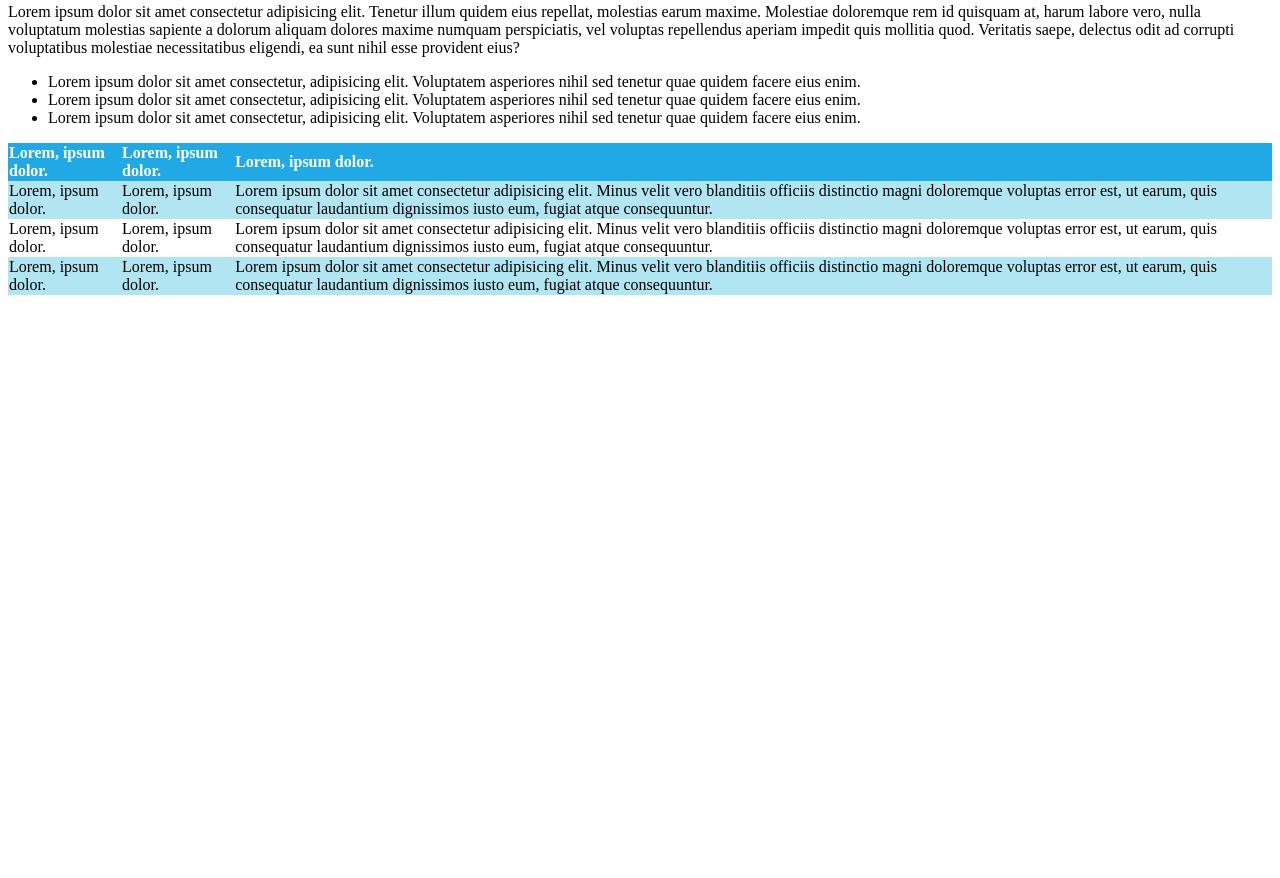
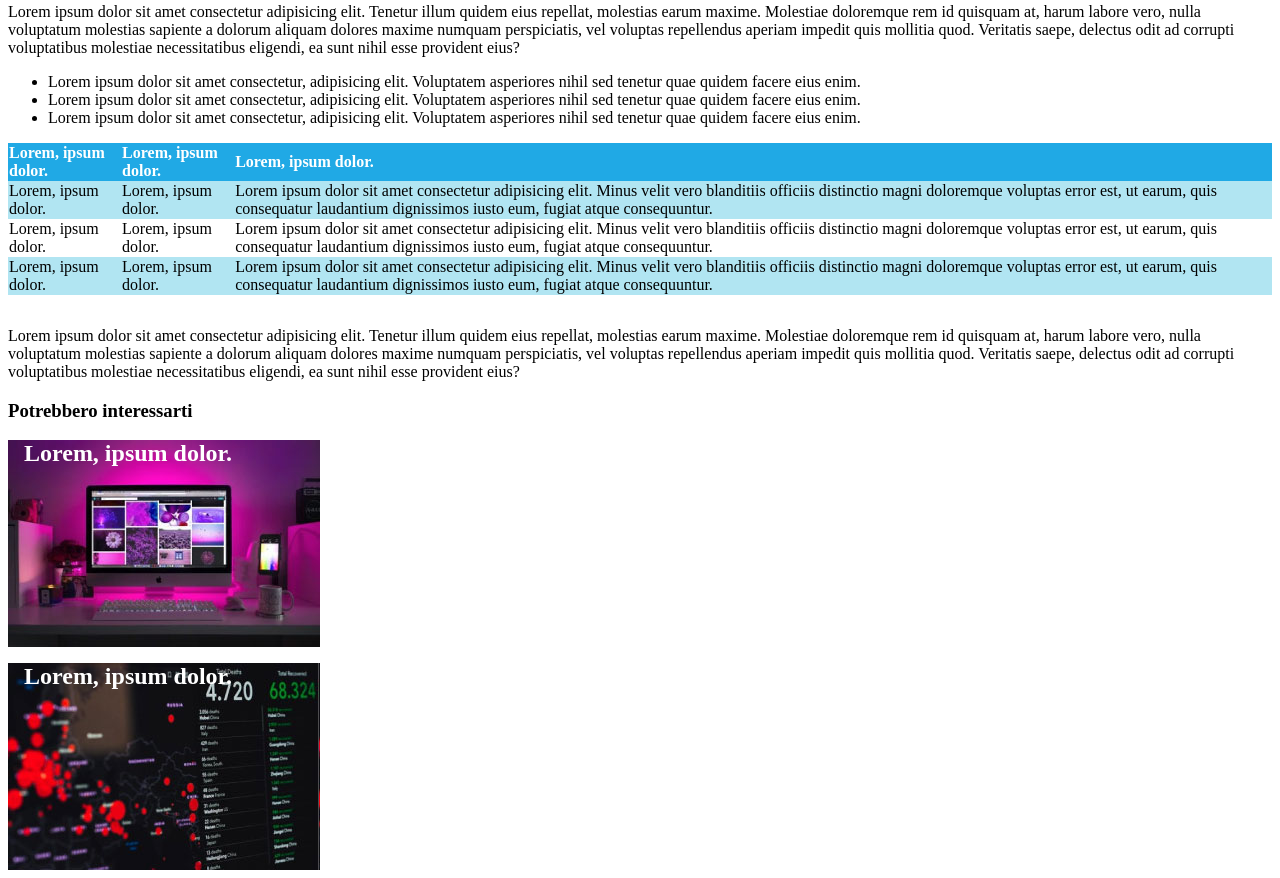
Before and after one commit to briancosentino/html-css-booleaner, a plain HTML site: page index.html in a window 1280 px wide. Shown: the part 667-1545 px from the top of the page. Before the commit the page ends 970 px from the top, so only its background shows below. Drawn offline with Linux system fonts and the light colour scheme.

Commit message:
add suggested photo section

```diff
--- a/css/style.css
+++ b/css/style.css
@@ -56,7 +56,32 @@ table {
     border-spacing: 0;
     text-align: left;
     width: 100%;
+    margin-bottom: 2rem;
 }
 .skyblue {
     background-color: var(--tr-color);
 }
+.suggested {
+margin: 0.5rem;
+}
+.bold {
+    font-weight: bold;
+}
+.sugg-img-1 {
+    background-image: url(../img/monitor.jpg);
+    width: 312px;
+    height: 207px;
+    color: white;
+
+}
+.sugg-img-2 {
+    background-image: url(../img/graph.jpg);
+    width: 312px;
+    height: 207px;
+    color: white;
+
+}
+.img-text{
+    margin-left: 1rem;
+    margin-top: 1rem;
+}
--- a/index.html
+++ b/index.html
@@ -75,6 +75,19 @@
                         </tr>
                 </tfoot>
             </table>
+            <p>Lorem ipsum dolor sit amet consectetur adipisicing elit. Tenetur illum quidem eius repellat, molestias earum maxime. Molestiae doloremque rem id quisquam at, harum labore vero, nulla voluptatum molestias sapiente a dolorum aliquam dolores maxime numquam perspiciatis, vel voluptas repellendus aperiam impedit quis mollitia quod. Veritatis saepe, delectus odit ad corrupti voluptatibus molestiae necessitatibus eligendi, ea sunt nihil esse provident eius?</p>
+
+        </section>
+        <section class="suggested">
+            <h3 class="bold">Potrebbero interessarti</h3>
+            <div class="sugg-img-1">
+                <h2 class="img-text">Lorem, ipsum dolor.</h2>
+            </div>
+            <div class="sugg-img-2">
+                <h2 class="img-text">Lorem, ipsum dolor.</h2>
+            </div>
+
+
         </section>
 
     </main>
```
Also changed, not shown: 1 other file.
